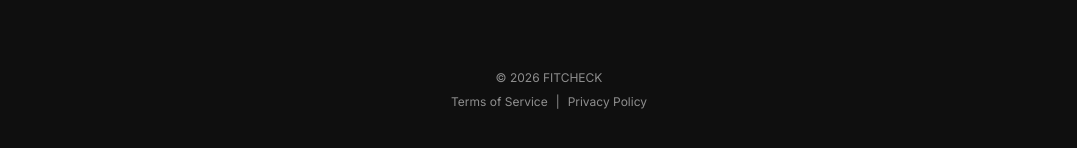
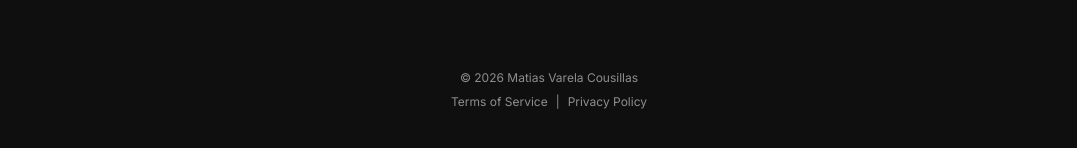
Before and after one commit to spken/fitcheck-landing, a Next.js app: page / in a window 1280 px wide. Shown: the part 1662-1810 px from the top of the page, without its empty margins (91-1168 px from the left). Built offline with nearby package versions, Linux system fonts and the light colour scheme.

Commit message:
update footer copyright name to Matias Varela Cousillas

```diff
--- a/src/app/components/Footer.tsx
+++ b/src/app/components/Footer.tsx
@@ -3,7 +3,7 @@ import Link from "next/link";
 export default function Footer() {
   return (
     <footer className="px-6 py-12 text-center text-xs text-[#8E8E8E] space-y-2">
-      <p>© {new Date().getFullYear()} FITCHECK</p>
+      <p>© {new Date().getFullYear()} Matias Varela Cousillas</p>
       <p className="space-x-2">
         <Link href="/terms" className="hover:text-[#FAFAFA] transition-colors">
           Terms of Service
```
